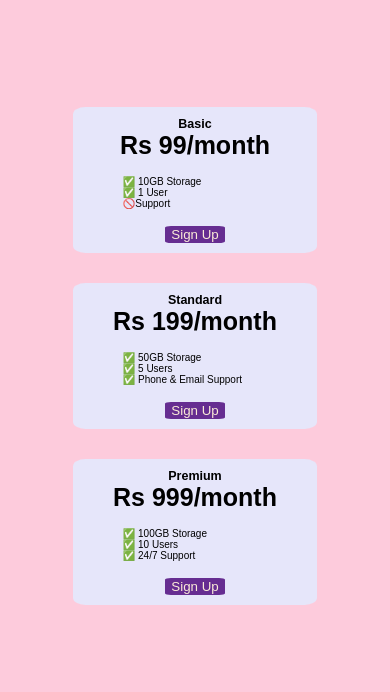
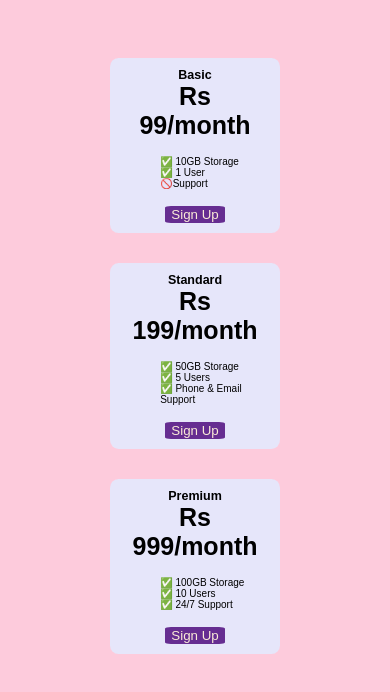
Before and after one commit to Rahul11072/subscription-list, a plain HTML site: page index.html in a window 390 px wide. Drawn offline with Linux system fonts and the light colour scheme; a web font is replaced by a local one.

Commit message:
Add files via upload

```diff
--- a/index.html
+++ b/index.html
@@ -60,8 +60,8 @@
         margin-top: 250px;
       }
       .pricing-container>*{
-        width: 60%;
-        height:30vh;
+        width: 40%;
+        height:40vh;
       }
 
     }
```
